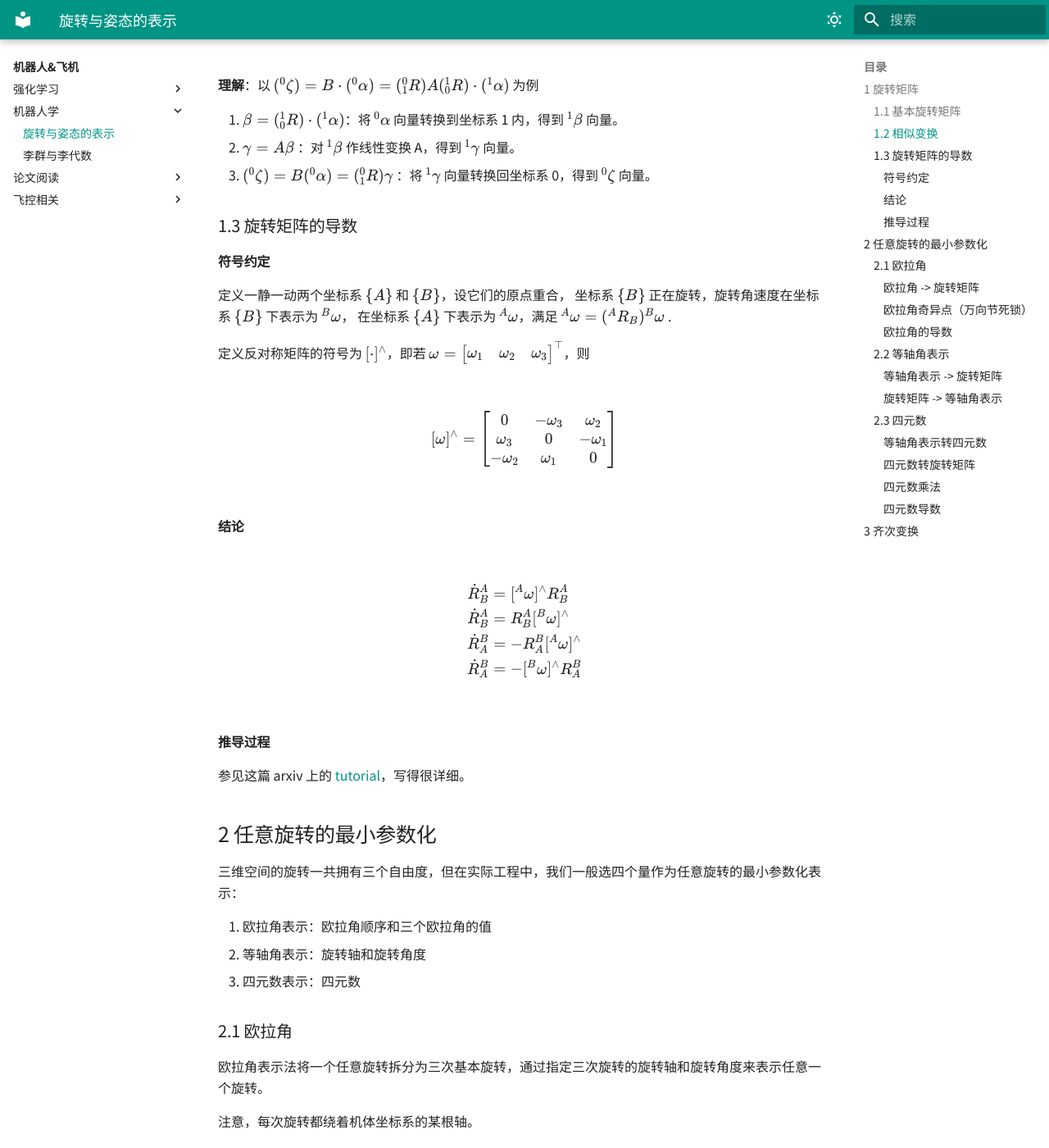
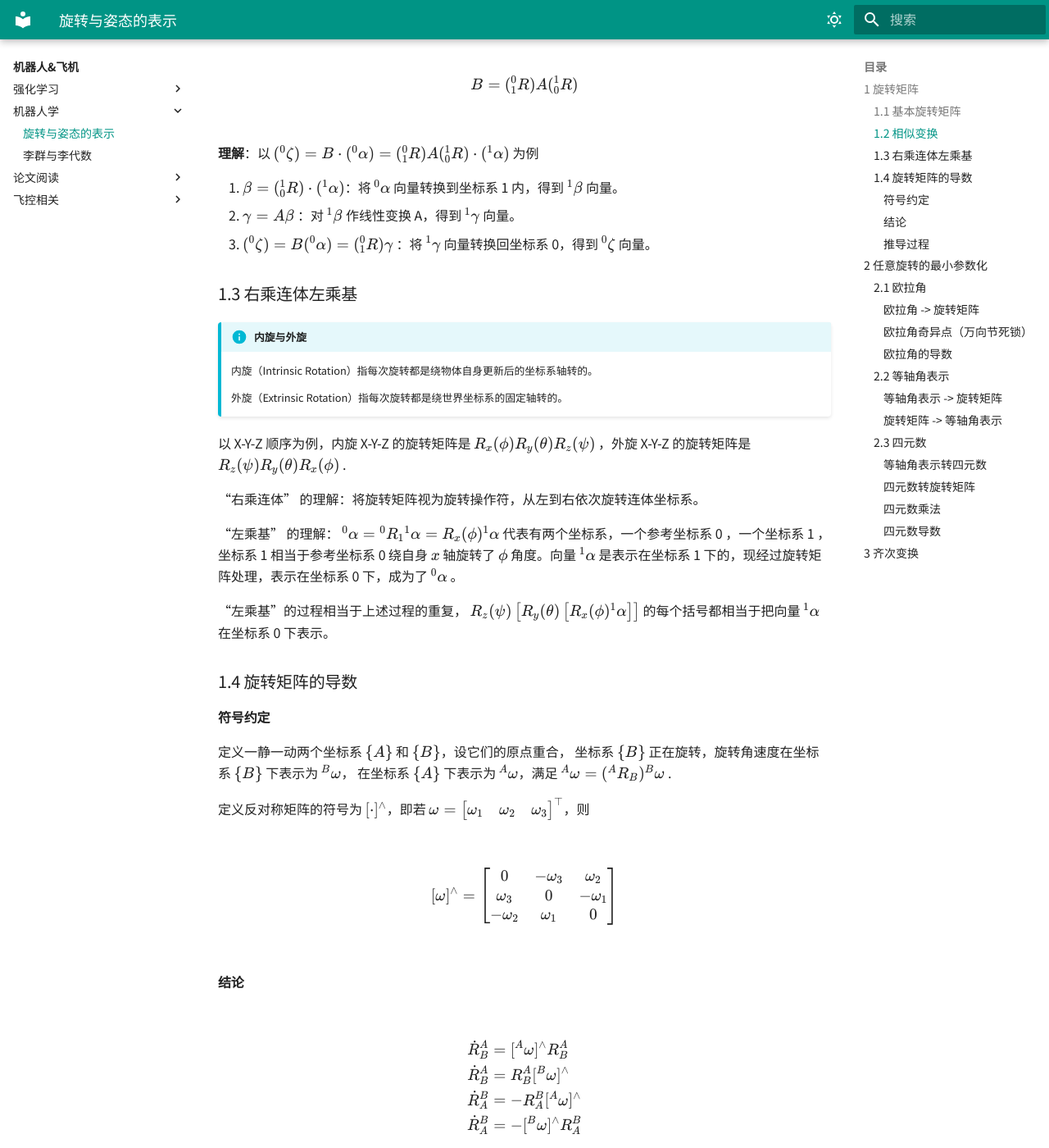
Before and after one commit to cloudmosquito/cloudmosquito.github.io, an MkDocs documentation site: the page built from docs/机器人&飞机/机器人学/旋转与姿态的表示.md, in a window 1280 px wide and 1400 px high, scrolled down 1458 px. Shown: the whole window at 82% size. Built offline with MkDocs 1.6.1 and Material for MkDocs 9.7.7, drawn with Linux system fonts in a browser that asks for light colours; some of the changed text lies outside the part shown.

Commit message:
feat: 新增内外旋概念，右乘连体左乘基

```diff
--- a/docs/机器人&飞机/机器人学/旋转与姿态的表示.md
+++ b/docs/机器人&飞机/机器人学/旋转与姿态的表示.md
@@ -11,9 +11,13 @@
 &= \begin{bmatrix}^1\mathbf{x}_0 \\ ^1\mathbf{y}_0 \\ ^1\mathbf{z}_0\end{bmatrix}
 \end{aligned}$$
 
-这里的 $x_0, y_0, z_0$ 是坐标系 0 的三个单位向量，$x_1, y_1, z_1$ 是坐标系 1 的三个单位向量。要求，坐标系 0 和坐标系 1 的**原点是重合的**。
+这里的 $x_0, y_0, z_0$ 是坐标系 0 的三个单位向量，$x_1, y_1, z_1$ 是坐标系 1 的三个单位向量。要求：坐标系 0 和坐标系 1 的 **原点重合**。
 
-矩阵既表示 **三维坐标系 $o_1x_1y_1z_1$ 相对于参考系 $o_0x_0y_0z_0$ 的姿态角** ，也描述了 **从三维坐标系 1 到三维坐标系 0 的旋转坐标变换** ，此外，还可以看作 **在固定坐标系0中的一个旋转操作符** 。
+旋转矩阵的含义：
+
+1. 三维坐标系 $o_1x_1y_1z_1$ 相对于参考系 $o_0x_0y_0z_0$ 的姿态。
+2. 从三维坐标系 1 到三维坐标系 0 的旋转坐标变换。
+3. 对坐标系 0 的一个旋转操作符。
 
 对于一个隶属于坐标系 1 的向量 $^1 A = \begin{bmatrix} ^1x_{a} \\ ^1y_{a} \\ ^1z_{a} \end{bmatrix}$ ，可以用 $_1^0 R \cdot (^1A)$ 的方式计算该向量在坐标系 0 下的表示方式 $^0A$ 。
 
@@ -53,7 +57,23 @@
 2. $\gamma = A \beta$ ：对 $^1\beta$ 作线性变换 A，得到 $^1\gamma$ 向量。
 3. $(^0\zeta) = B(^0\alpha) = (_1^0R) \gamma$ ：将 $^1\gamma$ 向量转换回坐标系 0，得到 $^0\zeta$ 向量。
 
-### 1.3 旋转矩阵的导数
+### 1.3 右乘连体左乘基
+
+!!! info "内旋与外旋"
+
+    内旋（Intrinsic Rotation）指每次旋转都是绕物体自身更新后的坐标系轴转的。
+
+    外旋（Extrinsic Rotation）指每次旋转都是绕世界坐标系的固定轴转的。
+
+以 X-Y-Z 顺序为例，内旋 X-Y-Z 的旋转矩阵是 $R_{x}(\phi)R_{y}(\theta)R_{z}(\psi)$ ，外旋 X-Y-Z 的旋转矩阵是 $R_{z}(\psi)R_{y}(\theta)R_{x}(\phi)$ .
+
+“右乘连体” 的理解：将旋转矩阵视为旋转操作符，从左到右依次旋转连体坐标系。
+
+“左乘基” 的理解： ${}^{0}\alpha = {}^{0}R_{1}{}^{1}\alpha = R_{x}(\phi){}^{1}\alpha$ 代表有两个坐标系，一个参考坐标系 0 ，一个坐标系 1 ，坐标系 1 相当于参考坐标系 0 绕自身 $x$ 轴旋转了 $\phi$ 角度。向量 ${}^{1}\alpha$ 是表示在坐标系 1 下的，现经过旋转矩阵处理，表示在坐标系 0 下，成为了 ${}^{0}\alpha$ 。
+
+“左乘基”的过程相当于上述过程的重复， $R_{z}(\psi)\left[R_{y}(\theta)\left[R_{x}(\phi){}^{1}\alpha\right]\right]$ 的每个括号都相当于把向量 ${}^{1}\alpha$ 在坐标系 0 下表示。
+
+### 1.4 旋转矩阵的导数
 
 #### 符号约定
 
@@ -91,7 +111,7 @@
 
 欧拉角表示法将一个任意旋转拆分为三次基本旋转，通过指定三次旋转的旋转轴和旋转角度来表示任意一个旋转。
 
-注意，每次旋转都绕着机体坐标系的某根轴。
+> 欧拉角一般特指内旋顺序。
 
 #### 欧拉角 -> 旋转矩阵
 
```
Also changed, not shown: docs/数学/矩阵微积分.md (+1 -1 lines).
